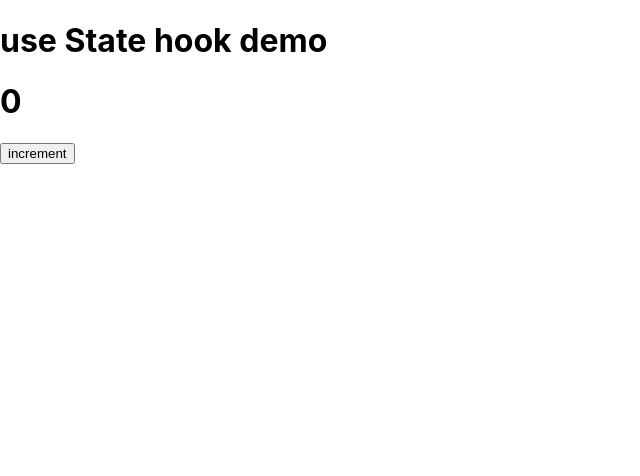
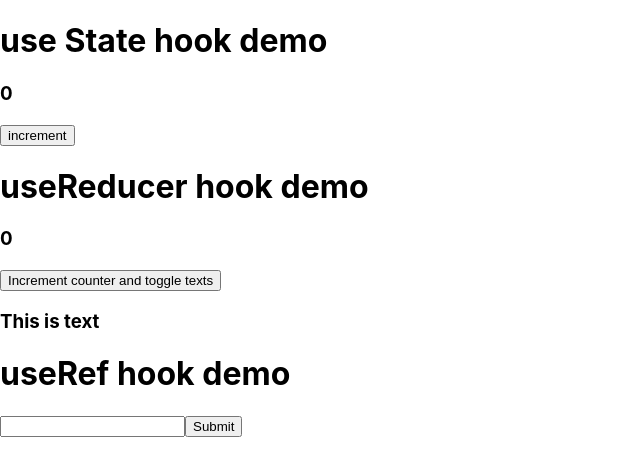
Before and after one commit to shrushti2000/React-Hooks, a React (Create React App) app: page / in a window 1280 px wide. Shown: the top 476 px of the page, without its empty margins (0-640 px from the left). Built offline with nearby package versions, Linux system fonts and the light colour scheme.

Commit message:
feat: useRef hook

```diff
--- a/src/App.js
+++ b/src/App.js
@@ -1,13 +1,18 @@
 import logo from './logo.svg';
 import './App.css';
 import UseStateHook from './hooks/UseStateHook';
+import UserReducerHook from './hooks/UseReducerHook';
+import  UseRefHook  from './hooks/UseRefHook';
 
 function App() {
   return (
    <>
    <h1>use State hook demo</h1>
    <UseStateHook/>
-
+  <h1>useReducer hook demo</h1>
+  <UserReducerHook/>
+  <h1>useRef hook demo</h1>
+  <UseRefHook/>
    </>
 
   );
--- /dev/null
+++ b/src/hooks/UseReducerHook.js
@@ -0,0 +1,26 @@
+import React,{useReducer} from "react";
+
+const reducer=(state,action)=>{
+    switch(action.type){
+        case "INCREMENT_COUNTER":return {...state,counter:state.counter+1}
+        case "TOGGLE_TEXT":return {...state,showText:!state.showText}
+        default: return state
+    }
+}
+
+const UserReducerHook=()=>{
+    const [state,dispatch]=useReducer(reducer,{counter:0,showText:true})
+    const performAction=()=>{
+        dispatch({type:"INCREMENT_COUNTER"})
+        dispatch({type:"TOGGLE_TEXT"})
+    }
+    return(
+        <>
+        <h3>{state.counter}</h3>
+        <button onClick={performAction}>Increment counter and toggle texts</button>
+       {state.showText &&  <h3>This is text</h3>}
+        </>
+    )
+}
+
+export default UserReducerHook;
--- /dev/null
+++ b/src/hooks/UseRefHook.js
@@ -0,0 +1,16 @@
+import React,{useRef} from "react";
+
+const UseRefHook=()=>{
+    const inputRef=useRef(null);
+    const submit=()=>{
+        console.log(inputRef.current.value)
+        inputRef.current.focus()
+    }
+    return(
+       <>
+        <input type="text" ref={inputRef}/>
+        <button onClick={submit}>Submit</button>
+       </>
+    )
+}
+export default UseRefHook;
--- a/src/hooks/UseStateHook.js
+++ b/src/hooks/UseStateHook.js
@@ -7,7 +7,7 @@ const UseStateHook=()=>{
        setCounter(counter+1);
     }
     return(<>
-    <h1>{counter}</h1>
+    <h3>{counter}</h3>
     <button onClick={incrementValue}>increment</button>
     </>
     )
```
Also changed, not shown: 1 other file (tests, documents, lock files or other folders).
